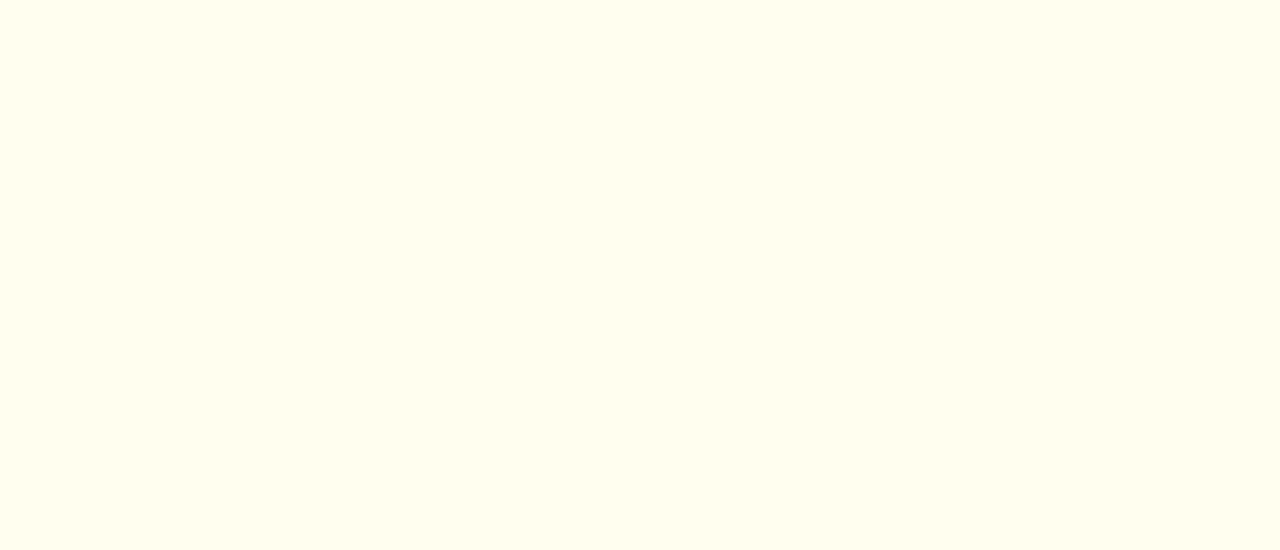
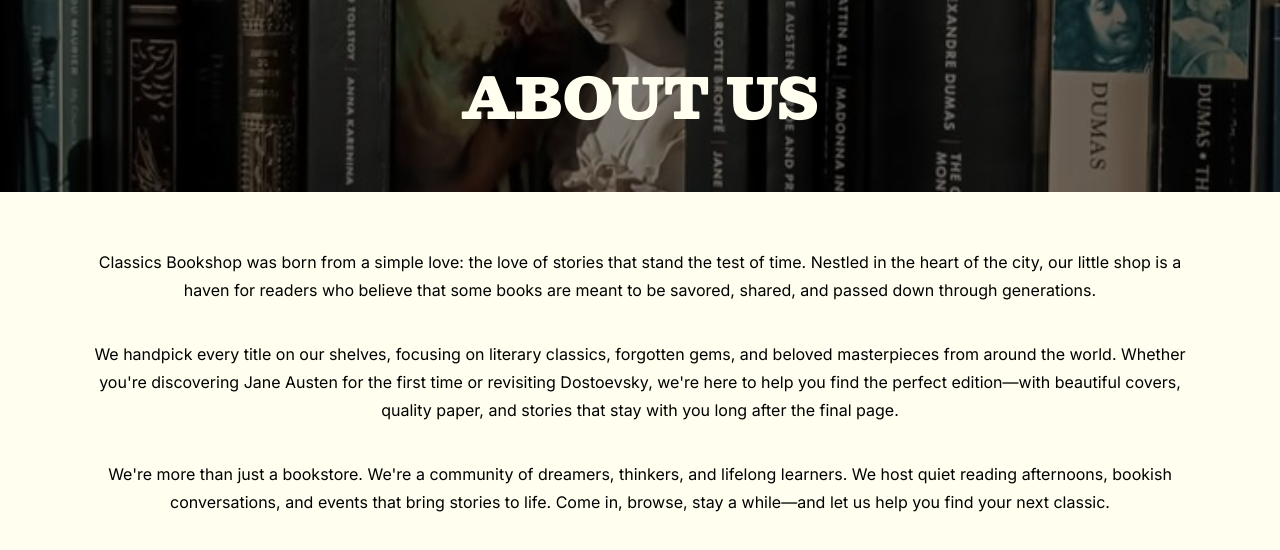
Before and after one commit to jagonosalexandra/classics-bookshop, a React (Vite) app: page /about in a window 1280 px wide. Shown: the top 550 px of the page. Built offline with nearby package versions, Linux system fonts and the light colour scheme.

Commit message:
Add About page content

```diff
--- a/src/index.css
+++ b/src/index.css
@@ -9,12 +9,38 @@
 }
 
 body {
+  margin: 0;
   background-color: var(--color-primary);
   font-family: "Inter", sans-serif;
 }
 
+nav {
+  display: flex;
+  justify-content: space-between;
+  align-items: center;
+  padding: 0.25rem 1.75rem;
+  background-color: var(--color-secondary);
+  text-decoration: none;
+}
+
+.logo {
+  text-decoration: none;
+  font-family: "Besley";
+  font-weight: bold;
+  color: var(--color-primary);
+}
+
+nav ul {
+  display: flex;
+  gap: 2.25rem;
+}
+
+.navlink {
+  text-decoration: none;
+  color: var(--color-primary);
+}
+
 .hero-section {
-  width: 100vw;
   height: 100vh;
   background-image: url("assets/hero-background.jpg");
   background-size: cover;
@@ -37,6 +63,7 @@ h1 {
   font-size: 3.5em;
   font-weight: 900;
   text-transform: uppercase;
+  text-align: center;
 }
 
 h2 {
@@ -129,3 +156,31 @@ hr {
   font-size: 1.15rem;
   font-weight: bold;
 }
+
+.page-header {
+  width: 100vw;
+  height: 24vh;
+  background-image: url("assets/page-header.jpg");
+  background-size: cover;
+  background-position: center;
+  background-repeat: no-repeat;
+  background-color: rgba(0, 0, 0, 0.5);
+  background-blend-mode: darken;
+
+  display: flex;
+  flex-direction: column;
+  justify-content: center;
+
+  align-items: center;
+  color: var(--color-primary);
+}
+
+.about {
+  padding: 2.5rem 5rem;
+  text-align: center;
+  line-height: 1.75rem;
+}
+
+.about p {
+  margin-bottom: 2.25rem;
+}
--- a/src/pages/About.tsx
+++ b/src/pages/About.tsx
@@ -1,5 +1,36 @@
 function About() {
-  return <></>;
+  return (
+    <div>
+      <div className="page-header">
+        <h1>About Us</h1>
+      </div>
+
+      <div className="about">
+        <p>
+          Classics Bookshop was born from a simple love: the love of stories
+          that stand the test of time. Nestled in the heart of the city, our
+          little shop is a haven for readers who believe that some books are
+          meant to be savored, shared, and passed down through generations.
+        </p>
+
+        <p>
+          We handpick every title on our shelves, focusing on literary classics,
+          forgotten gems, and beloved masterpieces from around the world.
+          Whether you're discovering Jane Austen for the first time or
+          revisiting Dostoevsky, we're here to help you find the perfect
+          edition—with beautiful covers, quality paper, and stories that stay
+          with you long after the final page.
+        </p>
+
+        <p>
+          We're more than just a bookstore. We're a community of dreamers,
+          thinkers, and lifelong learners. We host quiet reading afternoons,
+          bookish conversations, and events that bring stories to life. Come in,
+          browse, stay a while—and let us help you find your next classic.
+        </p>
+      </div>
+    </div>
+  );
 }
 
 export default About;
```
Also changed, not shown: src/assets/page-header.jpg (added).
